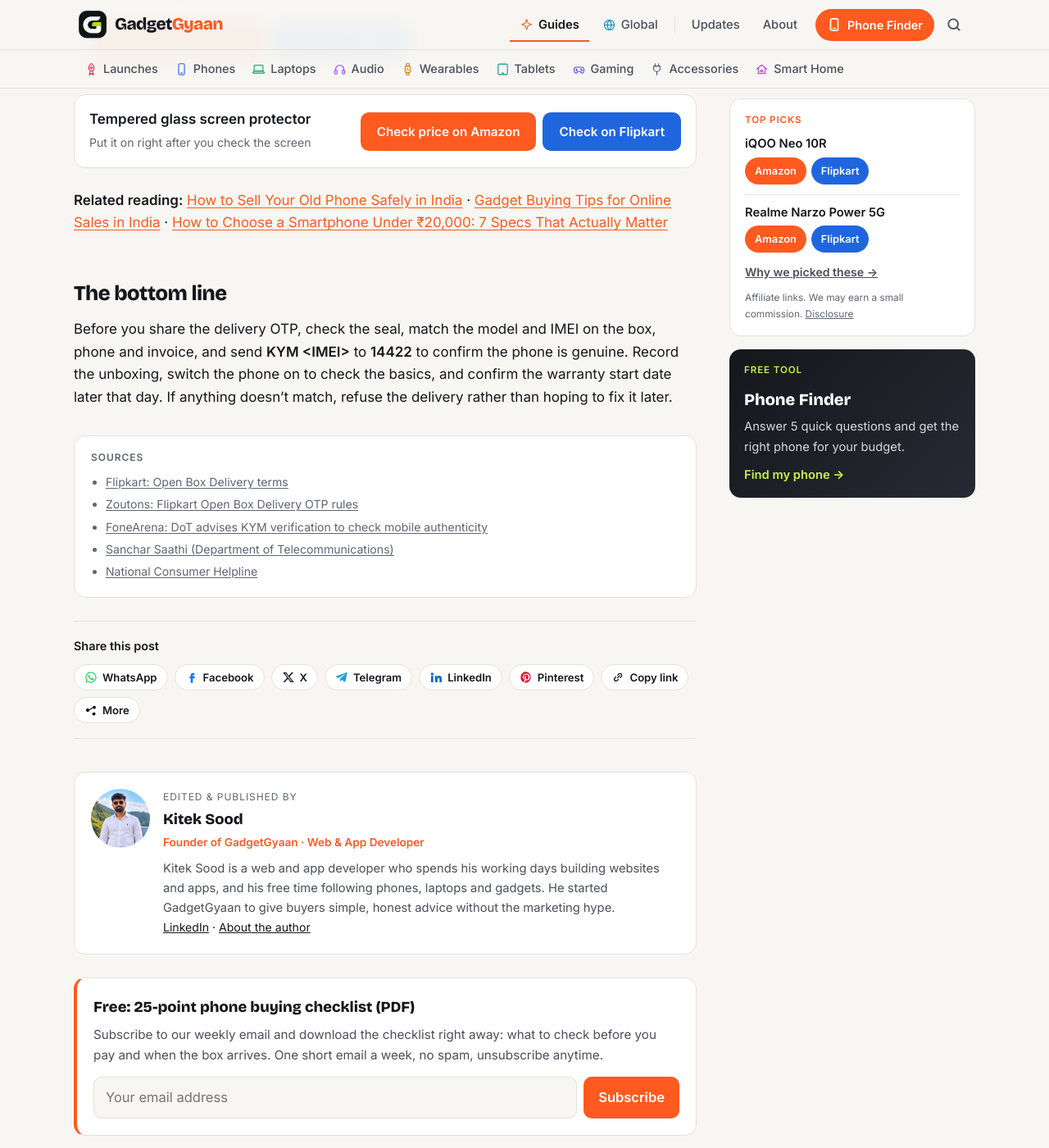
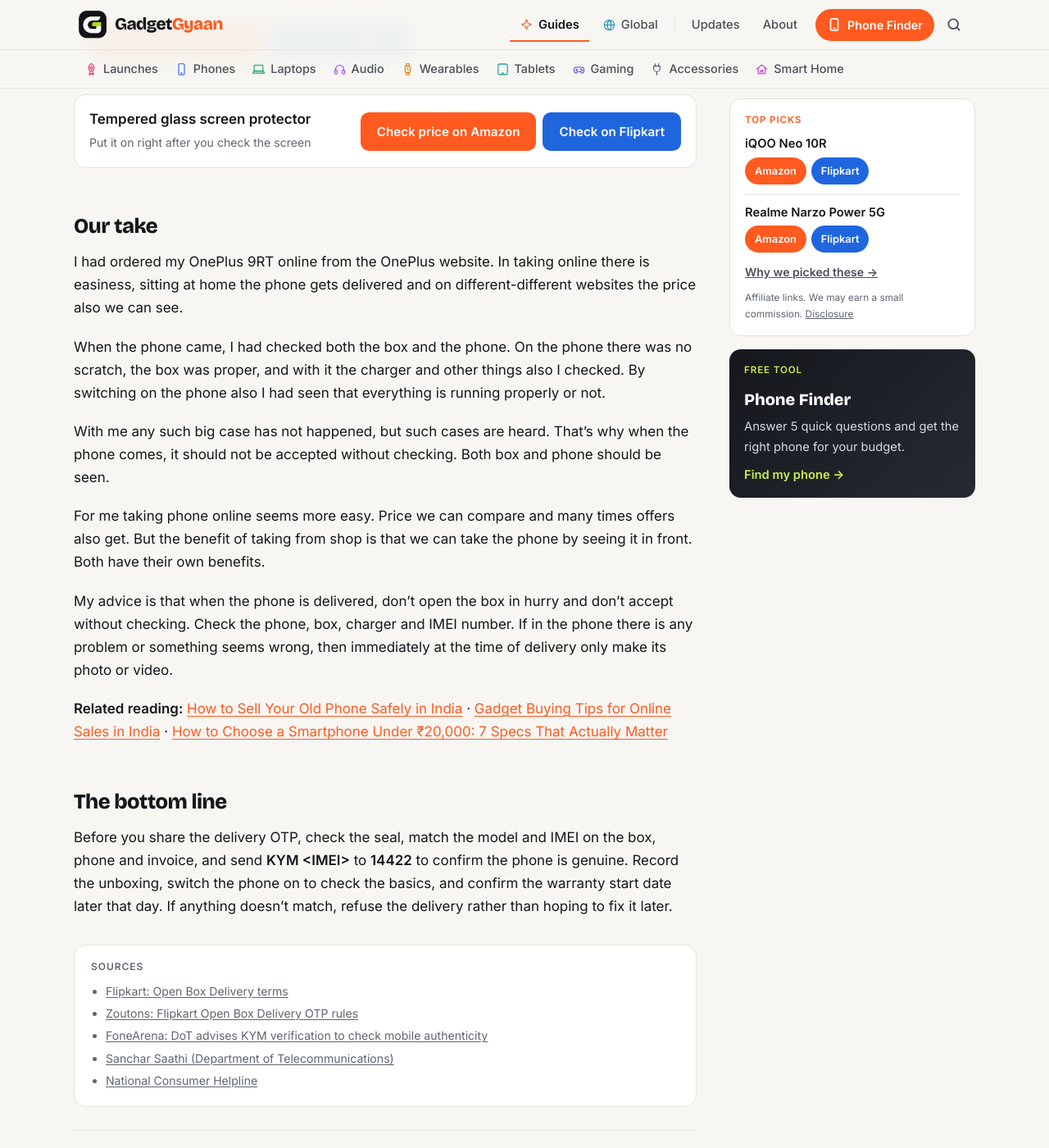
Before and after one commit to kiteksood167/kiteksood167.github.io, a Jekyll site: the page built from _posts/2026-10-30-check-new-phone-genuine-before-accepting-delivery.md, in a window 1280 px wide and 1400 px high, scrolled down 5356 px. Shown: the whole window at 82% size. Built offline with Jekyll 4.4.1, drawn with Linux system fonts in a browser that asks for light colours; comment, search, counter and statistics services are not loaded; some of the changed text lies outside the part shown.

Commit message:
Check new phone on delivery: add owner's Our take
Co-Authored-By: Claude Opus 5.5 <noreply@anthropic.com>
Claude-Session: https://claude.ai/code/session_01WQRPmSxMwztgHXfstCGpBN

```diff
--- a/_posts/2026-10-30-check-new-phone-genuine-before-accepting-delivery.md
+++ b/_posts/2026-10-30-check-new-phone-genuine-before-accepting-delivery.md
@@ -107,6 +108,18 @@ Buying from the brand's official store on Amazon or Flipkart, or a well-rated se
 
 {% include buy.html name="Tempered glass screen protector" query="tempered glass screen protector" note="Put it on right after you check the screen" %}
 
+## Our take
+
+I had ordered my OnePlus 9RT online from the OnePlus website. In taking online there is easiness, sitting at home the phone gets delivered and on different-different websites the price also we can see.
+
+When the phone came, I had checked both the box and the phone. On the phone there was no scratch, the box was proper, and with it the charger and other things also I checked. By switching on the phone also I had seen that everything is running properly or not.
+
+With me any such big case has not happened, but such cases are heard. That's why when the phone comes, it should not be accepted without checking. Both box and phone should be seen.
+
+For me taking phone online seems more easy. Price we can compare and many times offers also get. But the benefit of taking from shop is that we can take the phone by seeing it in front. Both have their own benefits.
+
+My advice is that when the phone is delivered, don't open the box in hurry and don't accept without checking. Check the phone, box, charger and IMEI number. If in the phone there is any problem or something seems wrong, then immediately at the time of delivery only make its photo or video.
+
 **Related reading:** [How to Sell Your Old Phone Safely in India](/sell-old-phone-safely-india-steps/) · [Gadget Buying Tips for Online Sales in India](/diwali-gadget-buying-tips/) · [How to Choose a Smartphone Under ₹20,000: 7 Specs That Actually Matter](/how-to-choose-a-smartphone-under-20000/)
 
 ## The bottom line
```
Also changed, not shown: other parts of _posts/2026-10-30-check-new-phone-genuine-before-accepting-delivery.md (+1 -0 lines).
